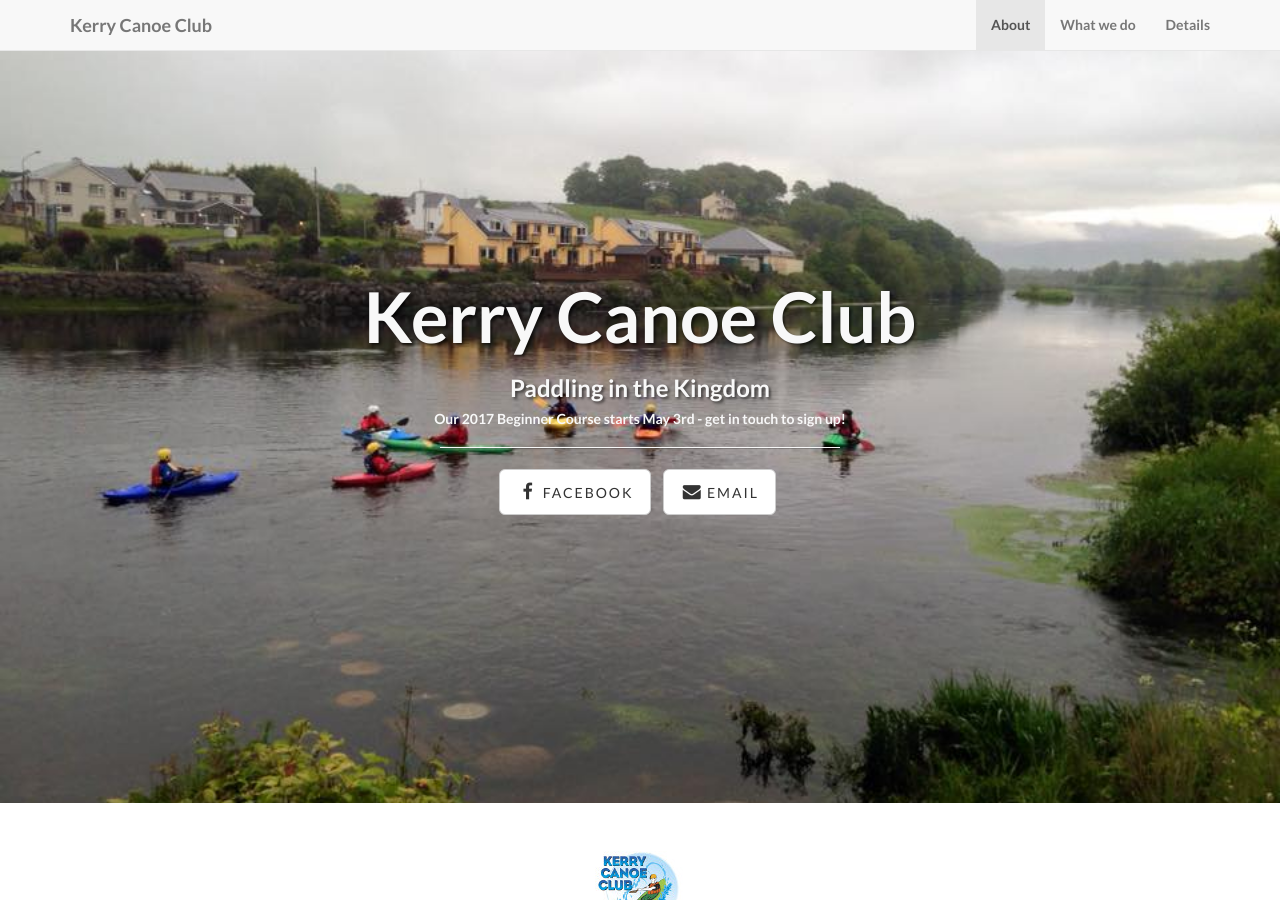
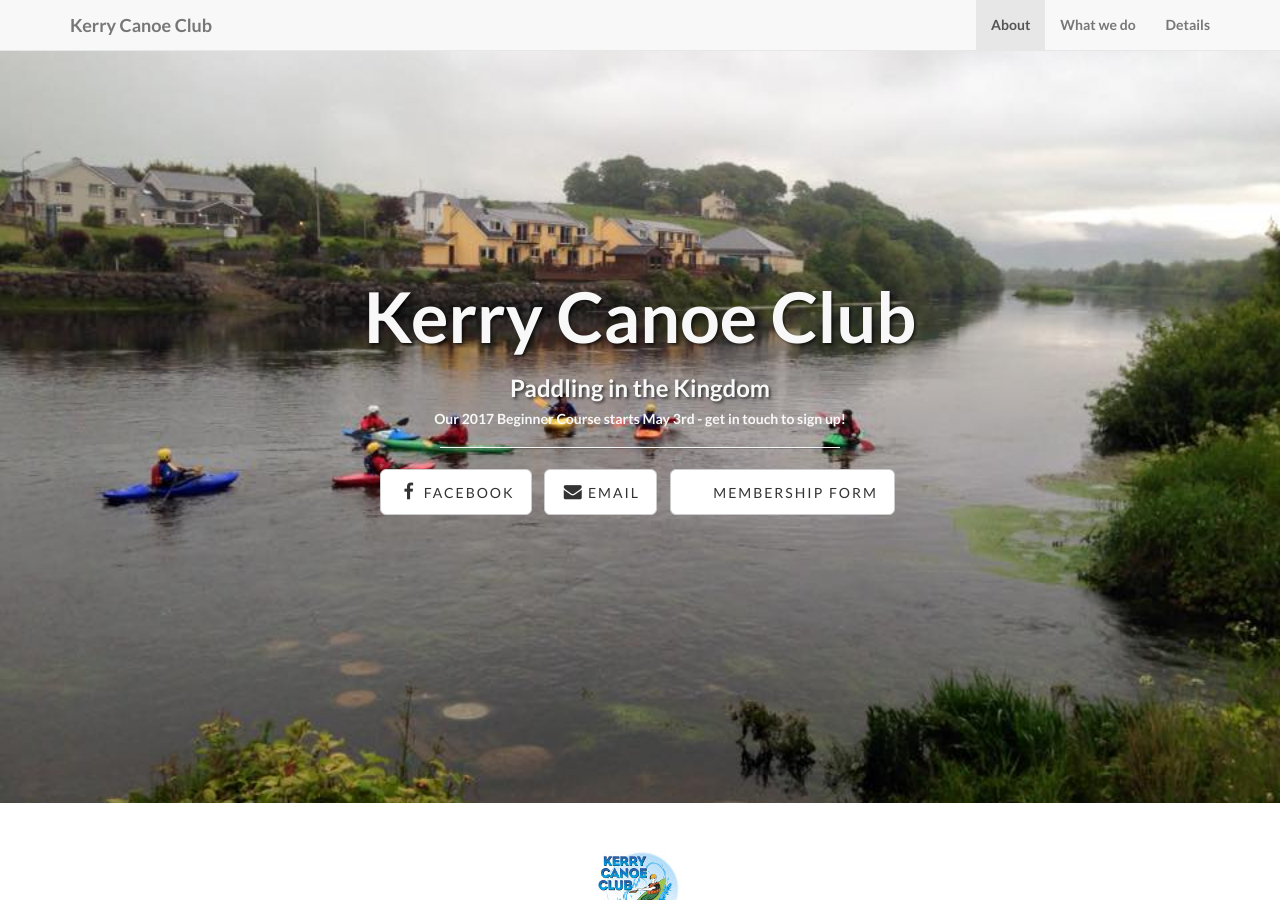
Before and after one commit to kerrycanoeclub/kerrycanoeclub.github.io, a Jekyll site: the page built from index.html, in a window 1280 px wide and 900 px high. Built offline with Jekyll 4.4.1, drawn with Linux system fonts in a browser that asks for light colours.

Commit message:
added membership form link

```diff
--- a/_includes/header.html
+++ b/_includes/header.html
@@ -49,6 +49,9 @@
 								<a href="{{ social.url }}" target="_blank" class="btn btn-default btn-lg"><i class="fa fa-{{ social.icon }} fa-fw"></i> <span class="network-name">{{ social.title }}</span></a>
 							</li>
 							{% endfor %}
+							<li>
+								<a href="/membership_form.pdf" target="_blank" class="btn btn-default btn-lg"><i class="fa fa-fa-file-pdf-o fa-fw"></i> <span class="network-name">Membership Form</span></a>
+							</li>
 						</ul>
 					</div>
 				</div>
```
